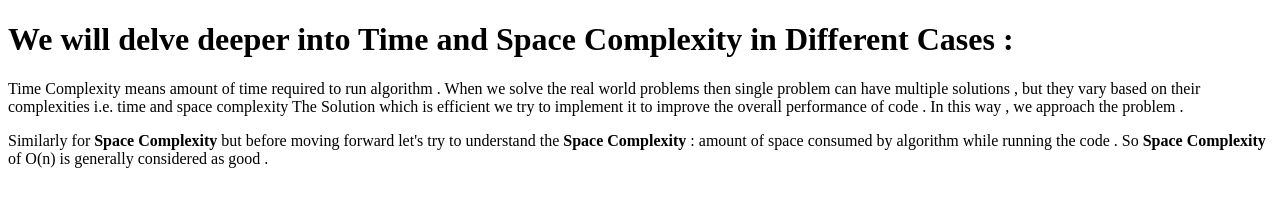
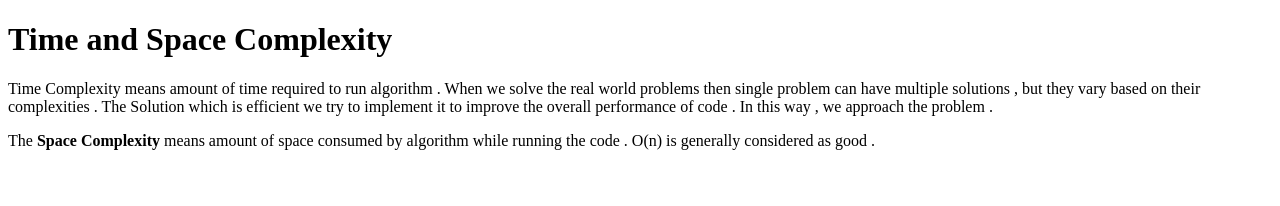
Before and after one commit to acciojob/time-and-space-complexity-rd1476453, a website: page main.html in a window 1280 px wide. Drawn offline with Linux system fonts and the light colour scheme.

Commit message:
created a submission

```diff
--- a/main.html
+++ b/main.html
@@ -9,20 +9,17 @@
 <body>
 	<!-- the entire body must be written by student -->
 
-	<h1> We will delve deeper into Time and Space Complexity in Different Cases : </h1>
+	<h1>Time and Space Complexity </h1>
 
 	<p>
 		Time Complexity means amount of time required to run algorithm . When we solve
 		the real world problems then single problem can have multiple solutions ,
-		but they vary based on their complexities i.e. time and space complexity
-		The Solution which is efficient we try to implement it to improve the overall performance of code .
+		but they vary based on their complexities . The Solution which is efficient we try to implement it to improve the overall performance of code .
 		In this way , we approach the problem .
 	</p>
 	<p>
-		Similarly for <b>Space Complexity</b> but before moving forward
-		let's try to understand the <b>Space Complexity</b> :
-		amount of space consumed by algorithm while running the code .
-		So <b>Space Complexity</b> of O(n) is generally considered as good .
+		The <b>Space Complexity</b> means amount of space consumed by algorithm while running the code .
+		O(n) is generally considered as good .
 	</p>
     <script type="text/javascript" src="./script.js">
 </script>
```
